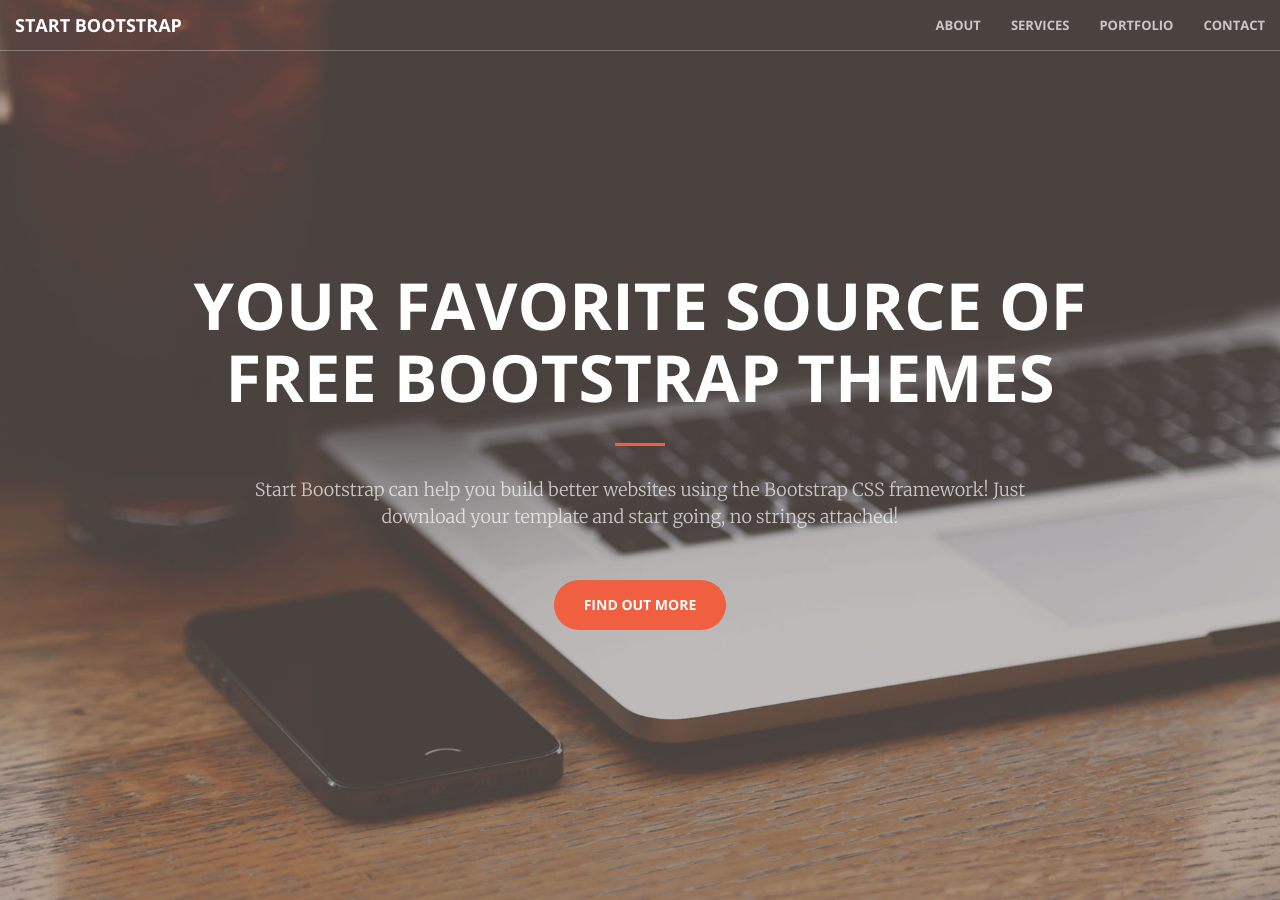
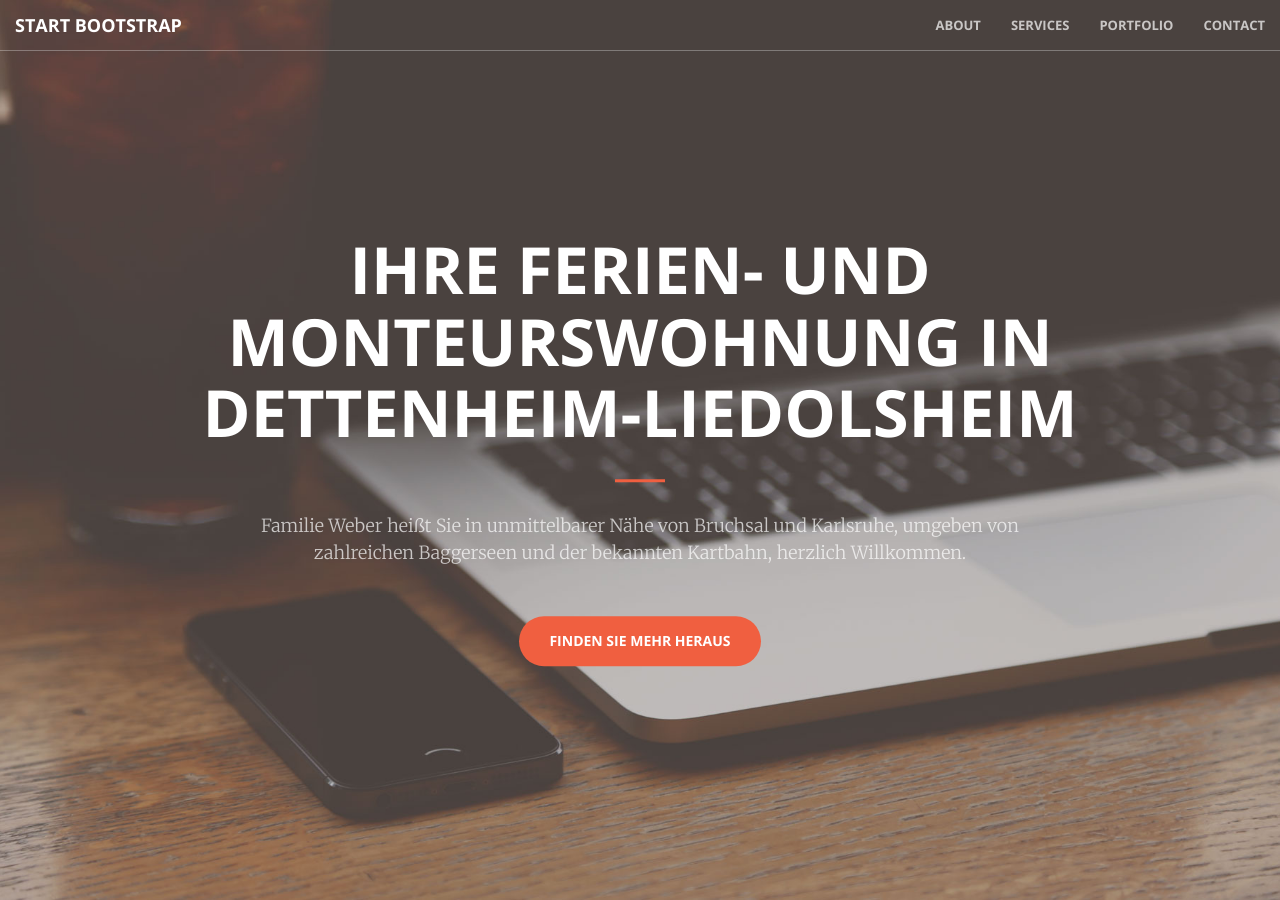
Before and after one commit to piaweber/Ferienwohnung-Dettenheim, a Jekyll site: the page built from index.html, in a window 1280 px wide and 900 px high. Built offline with Jekyll 4.4.1, drawn with Linux system fonts in a browser that asks for light colours.

Commit message:
Update header.html

```diff
--- a/_includes/header.html
+++ b/_includes/header.html
@@ -1,10 +1,10 @@
 <header>
     <div class="header-content">
         <div class="header-content-inner">
-            <h1>Your Favorite Source of Free Bootstrap Themes</h1>
+            <h1>Ihre Ferien- und Monteurswohnung in Dettenheim-Liedolsheim</h1>
             <hr>
-            <p>Start Bootstrap can help you build better websites using the Bootstrap CSS framework! Just download your template and start going, no strings attached!</p>
-            <a href="#about" class="btn btn-primary btn-xl page-scroll">Find Out More</a>
+            <p>Familie Weber heißt Sie in unmittelbarer Nähe von Bruchsal und Karlsruhe, umgeben von zahlreichen Baggerseen und der bekannten Kartbahn, herzlich Willkommen. </p>
+            <a href="#about" class="btn btn-primary btn-xl page-scroll">Finden Sie mehr heraus</a>
         </div>
     </div>
 </header>
```
